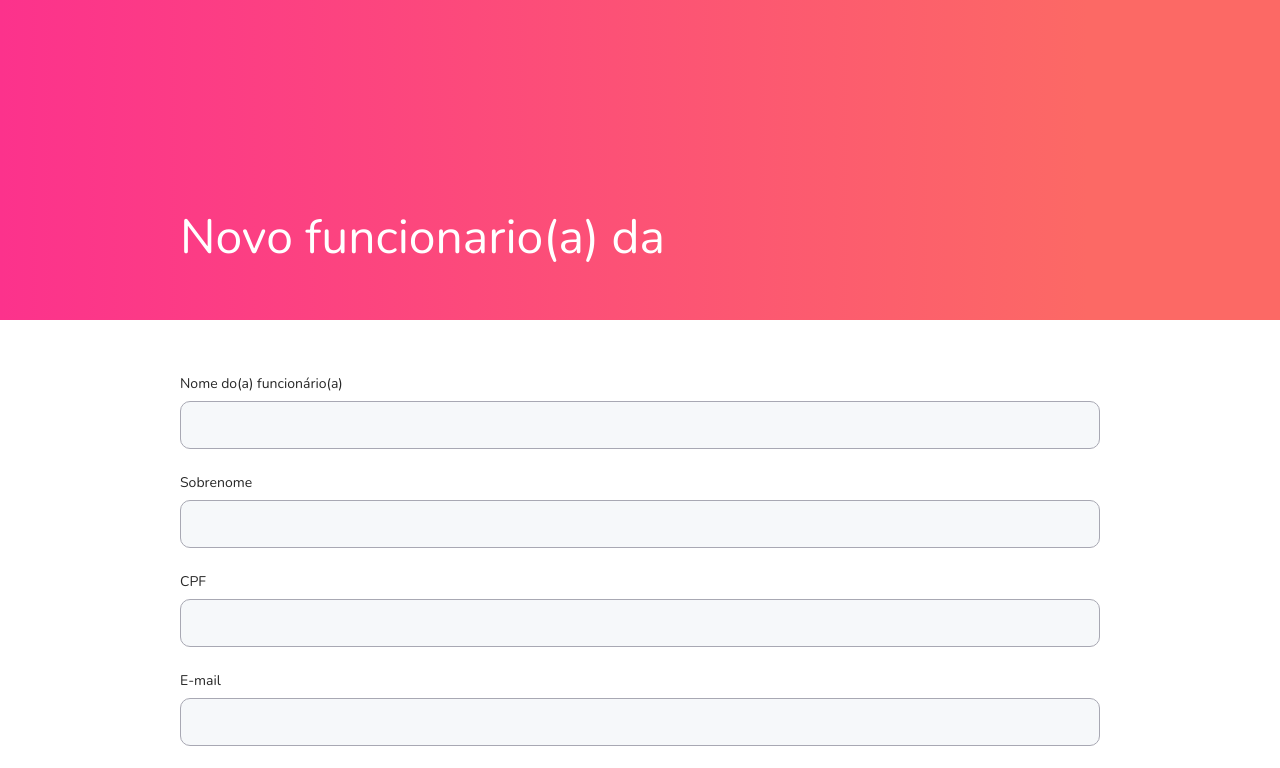
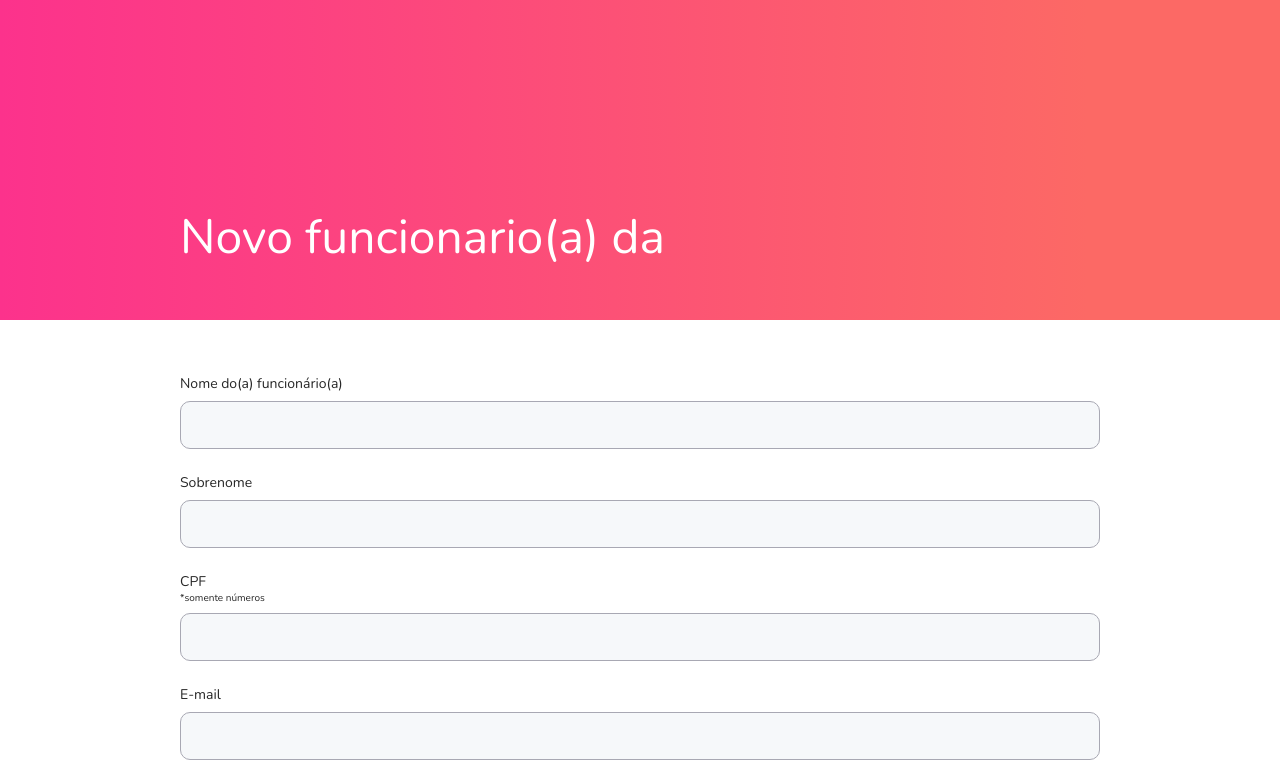
Before and after one commit to paulapompeo/employee-benefits, a React (Create React App) app in the folder frontend/: page /companies/1/employees/createemployee in a window 1280 px wide. Shown: the top 768 px of the page. Built offline with nearby package versions, Linux system fonts and the light colour scheme; no server answers.

Commit message:
ajusta tip cpf/cnpj

```diff
--- a/frontend/src/pages/CreateCompany/index.jsx
+++ b/frontend/src/pages/CreateCompany/index.jsx
@@ -78,6 +78,7 @@ const CreateCompany = () => {
             />
 
             <label htmlFor="cnpf">CNPJ</label>
+            <span>*somente números</span>
             <input
               type="text"
               name="cnpj"
--- a/frontend/src/pages/CreateCompany/styles.js
+++ b/frontend/src/pages/CreateCompany/styles.js
@@ -51,6 +51,9 @@ export const InputContainer = styled.div`
     font-size: 14px;
     margin-top: 24px;
   }
+  span{
+    font-size: 10px;
+  }
 
   input {
     height: 48px;
--- a/frontend/src/pages/CreateEmployee/index.jsx
+++ b/frontend/src/pages/CreateEmployee/index.jsx
@@ -85,6 +85,7 @@ const CreateEmployee = () => {
             />
 
             <label htmlFor="cpf">CPF</label>
+            <span>*somente números</span>
             <input
               type="text"
               name="cpf"
--- a/frontend/src/pages/CreateEmployee/styles.js
+++ b/frontend/src/pages/CreateEmployee/styles.js
@@ -52,6 +52,10 @@ export const InputContainer = styled.div`
     margin-top: 24px;
   }
 
+  span{
+    font-size: 10px;
+  }
+
   input {
     height: 48px;
     padding: 16px;
```
Also changed, not shown: 1 other file (tests, documents, lock files or other folders).
